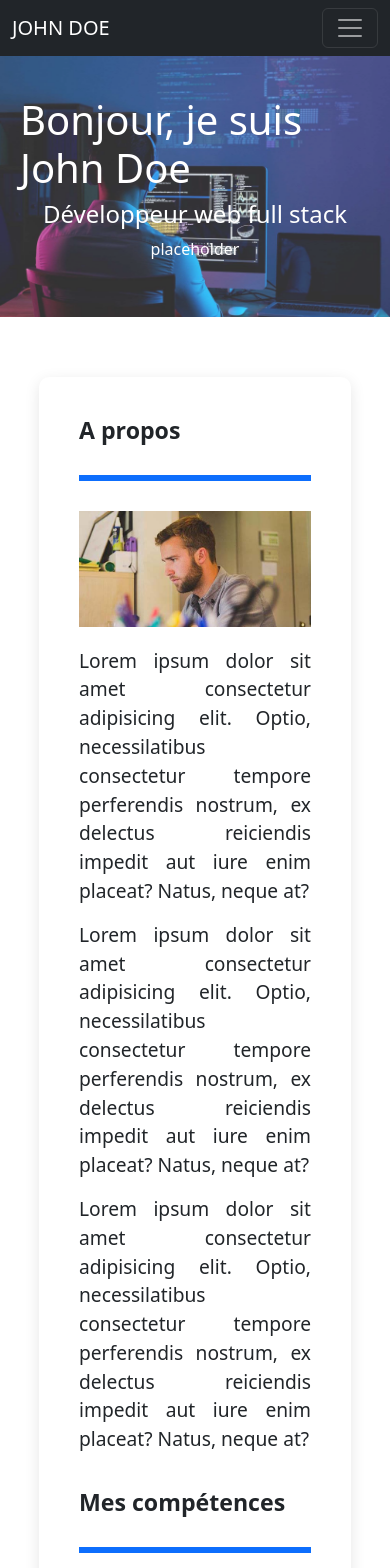
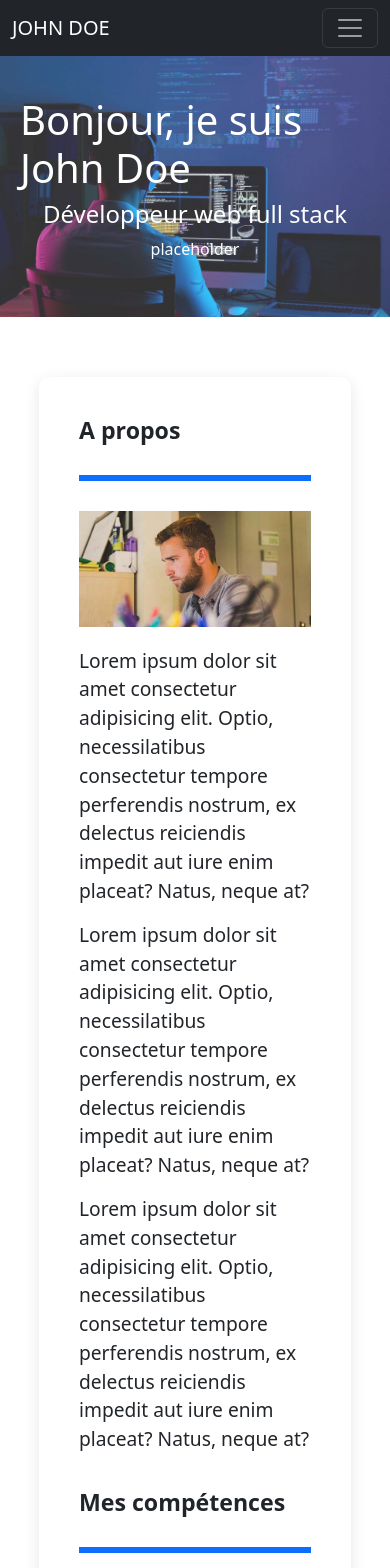
Before and after one commit to JTKaeanon/Devoir-Portfolio-CEF, a React (Create React App) app: page / in a window 390 px wide. Shown: the top 1568 px of the page. Built offline with nearby package versions, Linux system fonts and the light colour scheme.

Commit message:
css text mobile

```diff
--- a/src/assets/Home.css
+++ b/src/assets/Home.css
@@ -113,4 +113,8 @@
   .about img {
     max-width: 100%;
   }
+
+  .about p{
+    text-align: start;
+  }
 }
```
